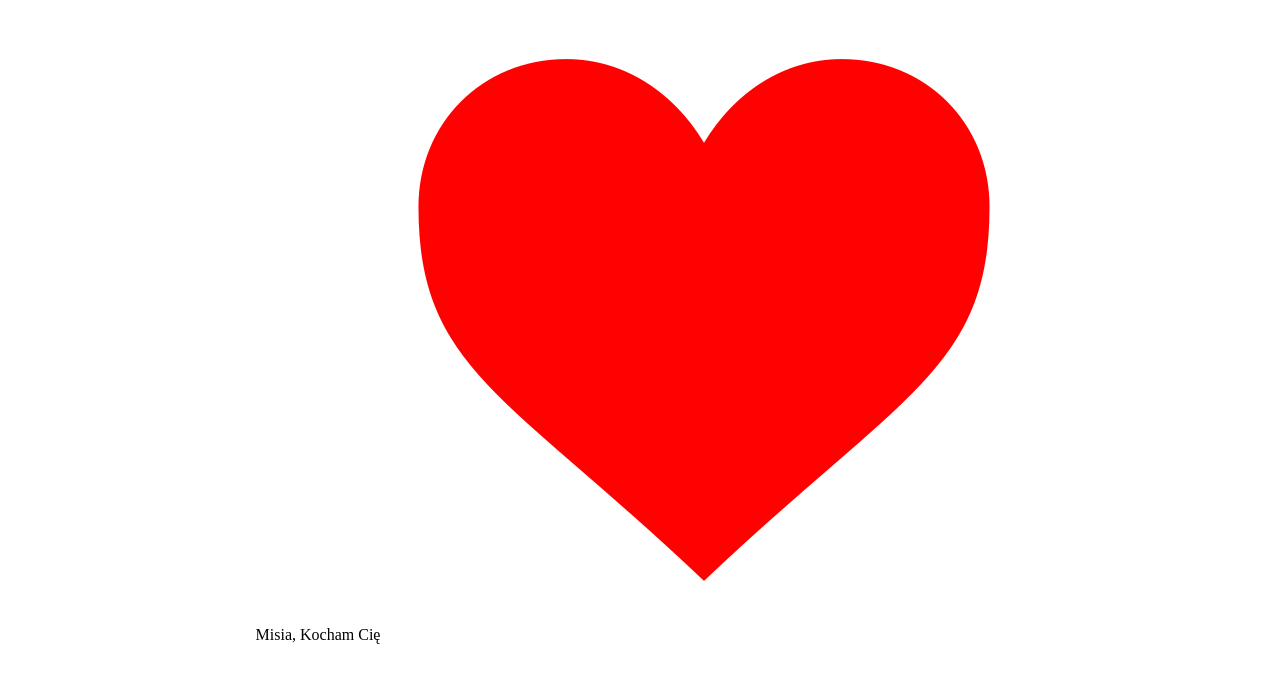
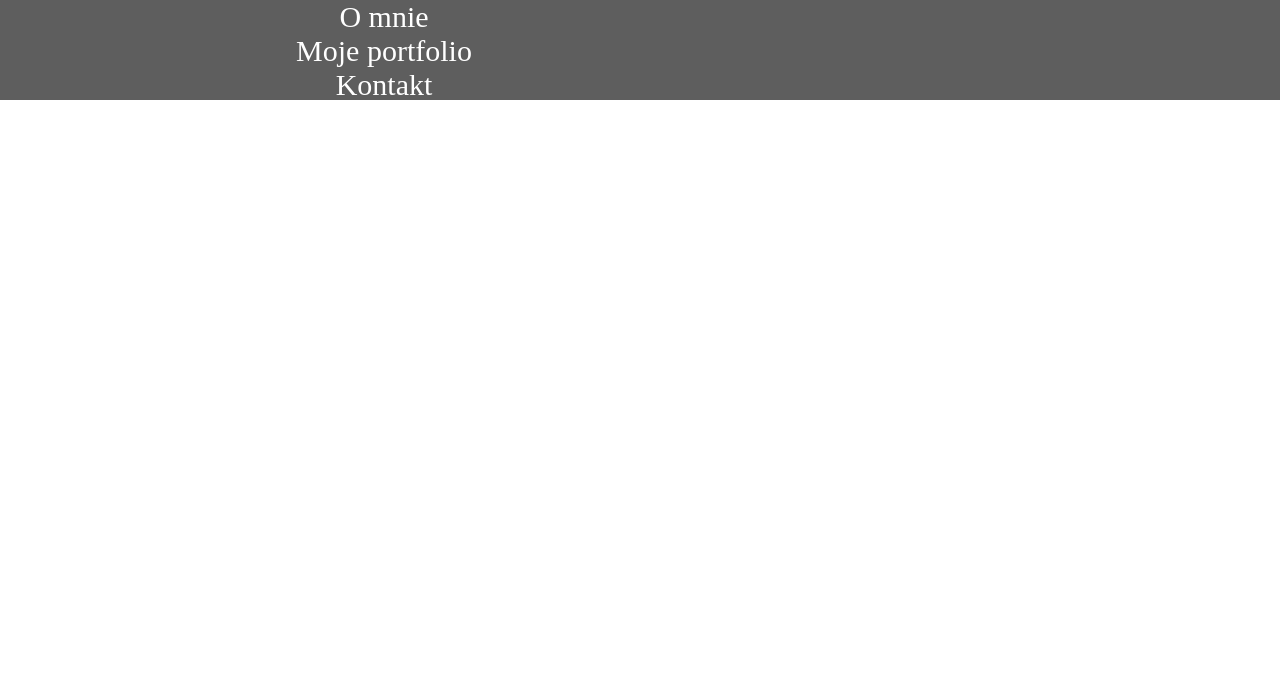
Before and after one commit to P0czeeeK/My_portfolio, a plain HTML site: page index.html in a window 1280 px wide. Drawn offline with Linux system fonts and the light colour scheme.

Commit message:
added some of header nav

```diff
--- a/index.html
+++ b/index.html
@@ -3,10 +3,23 @@
   <head>
     <link rel="stylesheet" type="text/css" href="style.css" />
     <meta charset="utf-8">
-    <title>Moje portfolio</title>
+    <title>Poznajmy się: Kacper Kaim</title>
   </head>
   <body>
-    Misia, Kocham Cię
-    <img src="assets/heart.png" />
+    <div id="nav-bar">
+      <div id="nav-bar-link">
+        <ul>
+          <div class="nav-link">
+            <li><a href="index.html">O mnie</a></li>
+          </div>
+          <div class="nav-link">
+            <li><a href="index.html">Moje portfolio</a></li>
+          </div>
+          <div class="nav-link">
+            <li><a href="index.html">Kontakt</a></li>
+          </div>
+        </ul>
+      </div>
+    </div>
   </body>
 </html>
--- a/style.css
+++ b/style.css
@@ -1,9 +1,32 @@
 *{
+    padding: 0;
     margin: 0;
-    padding: 0;
-    position: relative;
 }
-body{
+#nav-bar{
+    width: 100%;
+    height: 100px;
+    background-color: #5e5e5e;
     text-align: center;
-    vertical-align: middle;
 }
+.nav-link{
+    text-align: center;
+    text-decoration: none;
+    width: 100%;
+    height: 100%;
+}
+#nav-bar-link{
+    width: 60%;
+    height: 100%;
+}
+li a{
+    display: block;
+    text-align: center;
+}
+a{
+    text-decoration: none;
+    font-size: 30px;
+    color: white;
+}
+li a :hover{
+    background-color: #aaaaaa;
+}
```
Also changed, not shown: assets/heart.png (deleted).
